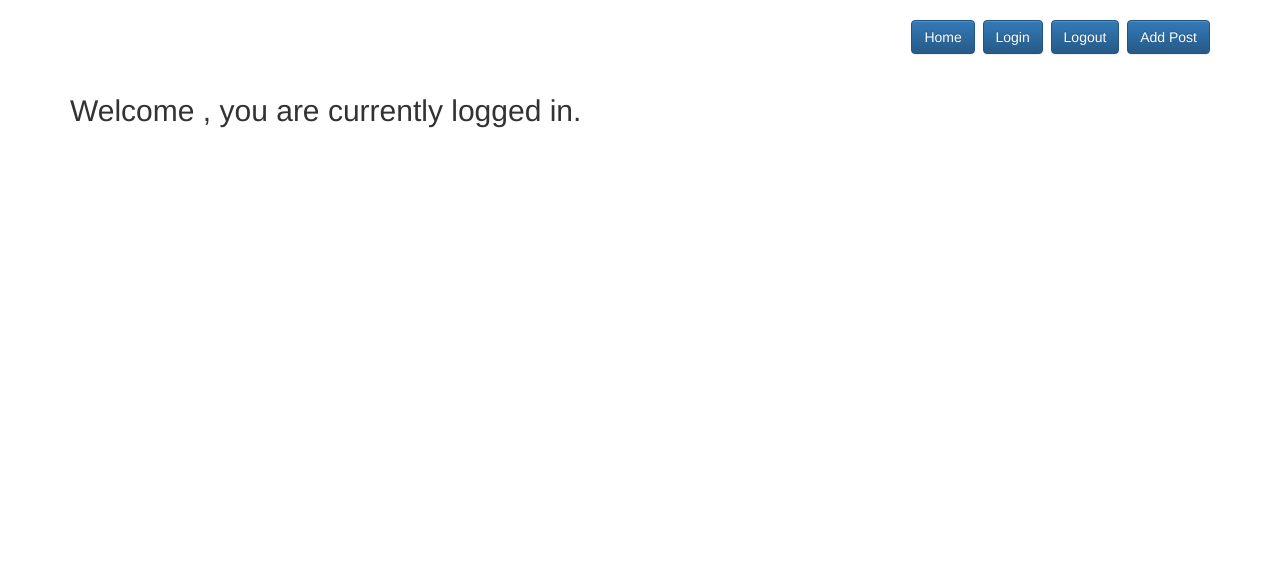
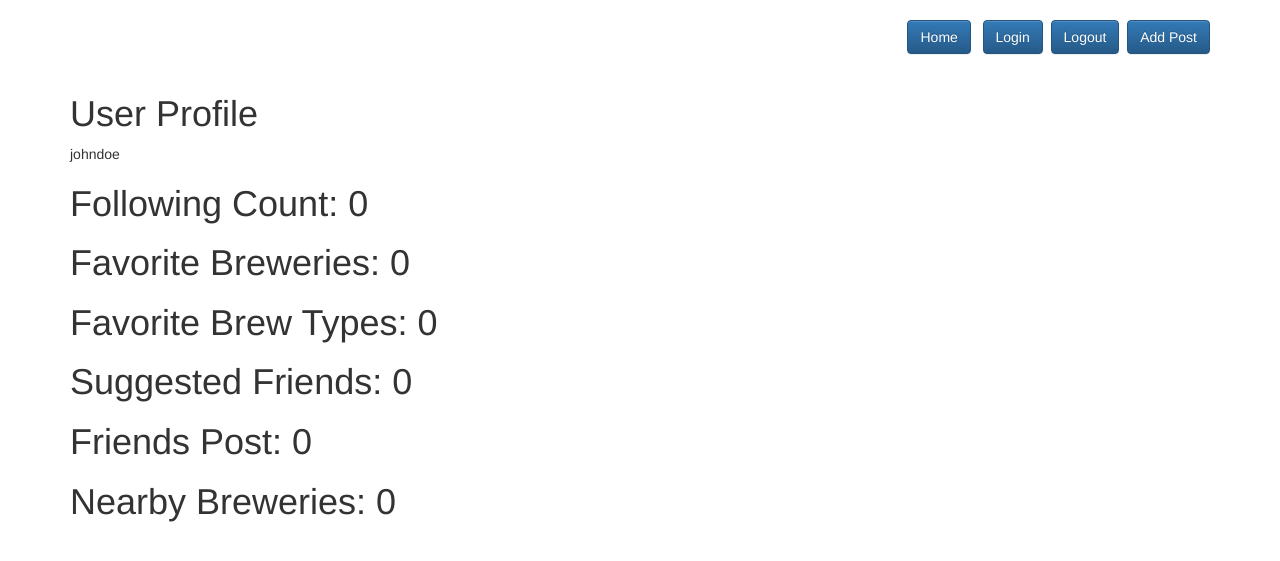
Before and after one commit to mavwatts/MicroBrewForYou, a Django app: page / in a window 1280 px wide. Shown: the top 561 px of the page. Run offline with Django 3.2, Linux system fonts and the light colour scheme; a user stored in the database is signed in; data comes from the database, SQL or seed files in the repository; both versions use the stored data as it was after the commit; some libraries are stand-ins or nearby versions.

Commit message:
commiting views.py IndexView, FollowView, and UnfollowingView

```diff
--- a/microbrewforyou_app/views.py
+++ b/microbrewforyou_app/views.py
@@ -1,14 +1,17 @@
 from django.shortcuts import render, HttpResponseRedirect, reverse
 from django.contrib.auth import login, logout, authenticate
 from django.views.generic.base import View
-
 from microbrewforyou_app.models import CustomUser, Posts
 from microbrewforyou_app.forms import LoginForm, SignupForm, PostForm
 # Create your views here.
 
-
-def index(request):
-    return render(request, "index.html")
+class IndexView(View):
+    def get(self, request):
+        if request.user.is_anonymous:
+            follow_count = 0
+        else:
+            follow_count = len(request.user.users_following.all())
+        return render(request, 'index.html', {'follow_count': follow_count})
 
 
 def login_view(request):
@@ -81,3 +84,17 @@ def post_detail_view(request, post_id):
         request, "post_detail.html",
         {"post": my_post}
     )
+
+class FollowingView(View):
+    def get(self, request, follow_id):
+        add_user = CustomUser.objects.filter(id=follow_id).first()
+        request.user.following.add(add_user)
+        request.user.save()
+        return HttpResponseRedirect(request.META.get('HTTP_REFERER', '/'))
+
+class UnfollowingView(View):
+    def get(self, request, unfollow_id):
+         remove_user = CustomUser.objects.filter(id=unfollow_id).first()
+         logged_in_user.following.remove(remove_user)
+         logged_in_user.save()
+         return HttpResponseRedirect(request.META.get('HTTP_REFERER', '/'))
--- a/microbrewforyou_server/urls.py
+++ b/microbrewforyou_server/urls.py
@@ -15,16 +15,17 @@ Including another URLconf
 """
 from django.contrib import admin
 from django.urls import path, include
-
-from microbrewforyou_app.views import index, login_view, logout_view, signup_view, AddPostView, post_detail_view
+from microbrewforyou_app.views import login_view, logout_view, signup_view, AddPostView, post_detail_view, FollowingView, IndexView
 
 
 urlpatterns = [
-    path('', index, name="homepage"),
+    path('', IndexView.as_view(), name="homepage"),
     path('post/<int:post_id>/', post_detail_view, name="postview"),
     path('addpost/', AddPostView.as_view(), name="addpostview"),
     path('login/', login_view, name="loginview"),
     path('signup/', signup_view, name="signupview"),
     path('logout/', logout_view, name="logoutview"),
+    # path('following/<int:follow_id>/', FollowingView.as_view(), name="following"),
+    # path('unfollowing/<int:unfollow_id>/', UnfollowingView.as_view(), name="unfollowing"),
     path('admin/', admin.site.urls),
 ]
--- a/templates/index.html
+++ b/templates/index.html
@@ -3,8 +3,27 @@
 {% include "menu.html" %}
 <br />
 {% if request.user.is_authenticated %}
-<h2>Welcome {{ request.user.first_name }}, you are currently logged in.</h2>
-{% else %}
+<h1>User Profile</h1>
+{{request.user}} {% if request.user != user %}
+<a href="/following/{{request.user.id}}/"><p>Follow</p></a>
+<a href="/unfollowing/{{request.user.id}}/"><p>Unfollow</p></a>
+{% endif %}
+
+
+<h1>Following Count: {{follow_count}}</h1>
+
+<h1>Favorite Breweries: {{follow_count}}</h1>
+
+<h1>Favorite Brew Types: {{follow_count}}</h1>
+
+<h1>Suggested Friends: {{follow_count}}</h1>
+
+<h1>Friends Post: {{follow_count}}</h1>
+
+<h1>Nearby Breweries: {{follow_count}}</h1>
+
+
+{% elif request.user.is_anonymous %}
 <h2>
   Welcome, please <a href="/login/">login</a> or <a href="/signup/">signup.</a>
 </h2>
```
Also changed, not shown: templates/menu.html (+11 -3 lines), db.sqlite3, templates/post_detail.html (line endings or trailing spaces).
